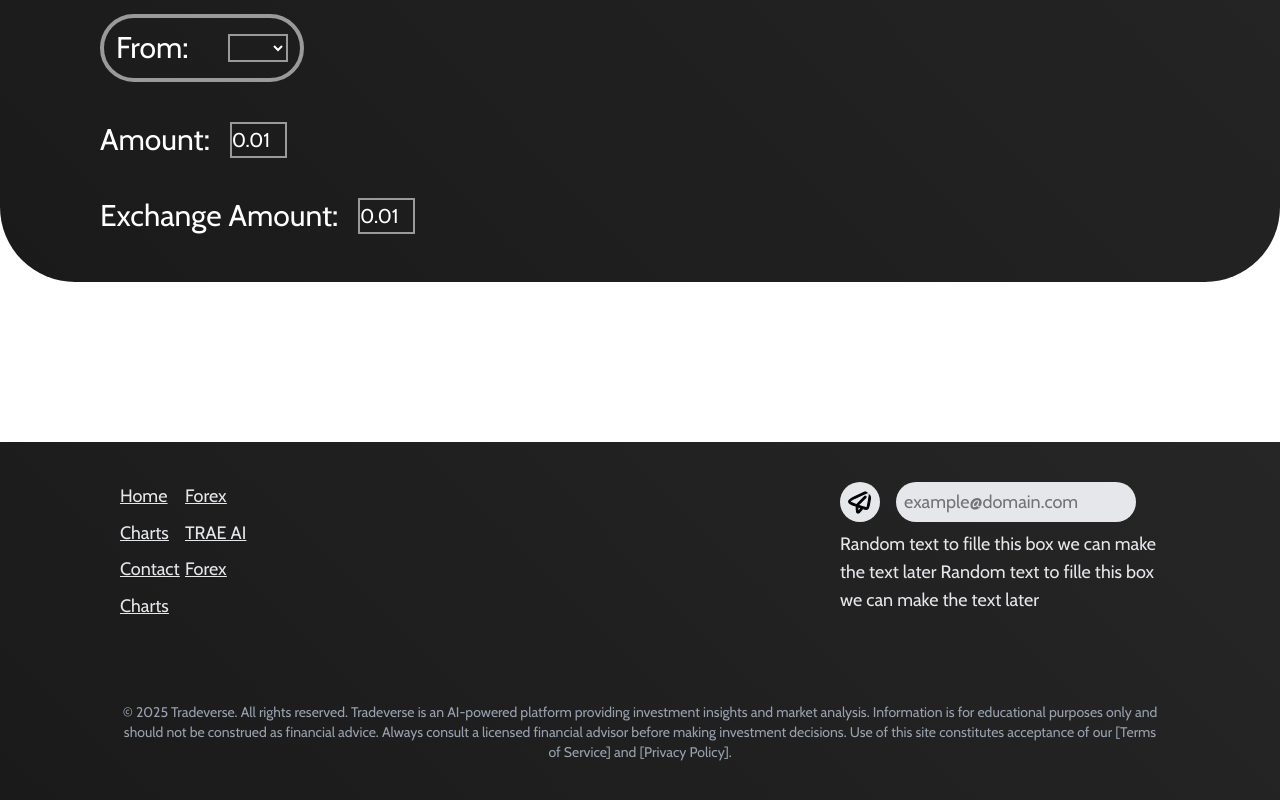
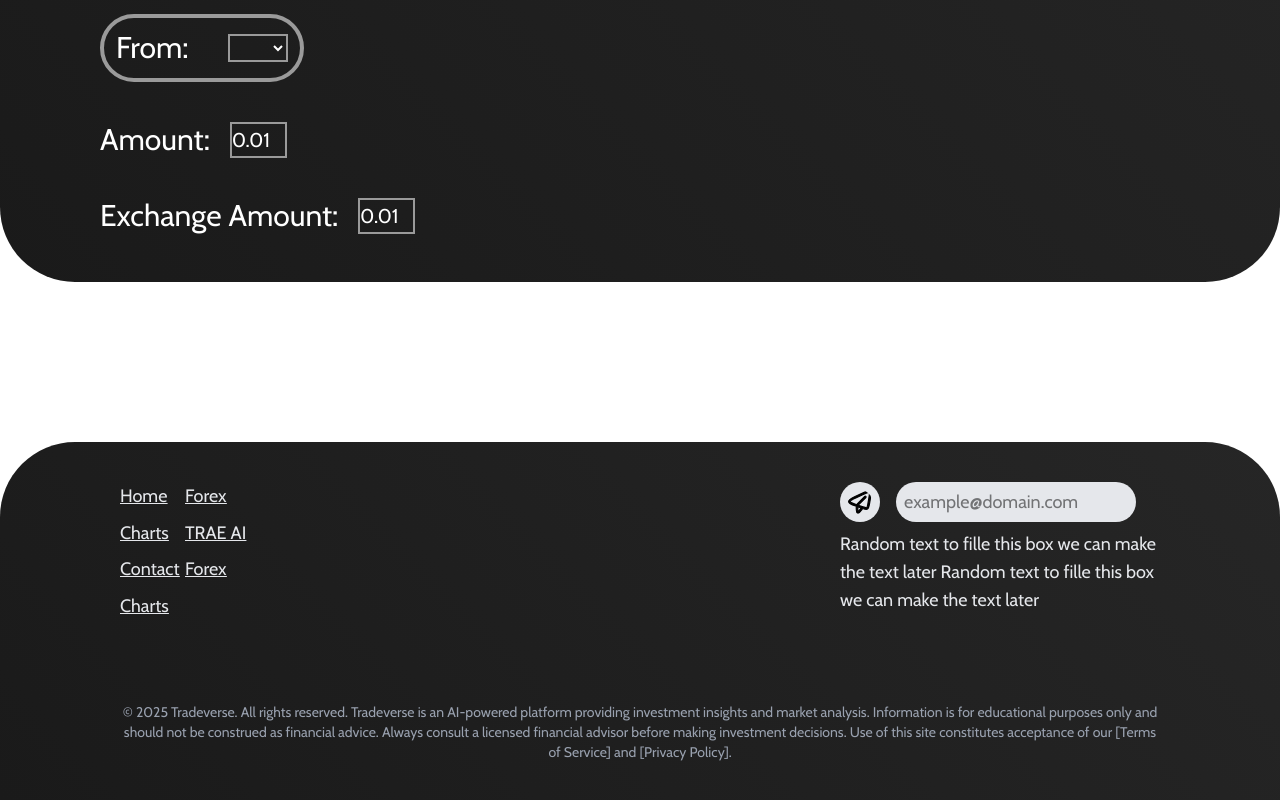
Before and after one commit to Hani-Mahdi/tradeverse-mvp, a Next.js app: page / in a window 1280 px wide. Shown: the part 4038-4838 px from the top of the page. Built offline with nearby package versions, Linux system fonts and the light colour scheme.

Commit message:
corner fix

```diff
--- a/app/components/Footer.tsx
+++ b/app/components/Footer.tsx
@@ -34,8 +34,8 @@ const Footer = () => {
   ]
   return (
     <>
-    <div className='w-screen flex flex-col items-center gradient-bg h-90 mt-40 px-30 py-10'>
-      <div className="w-full text-gray-200 text-lg h-80 rounded-tl-[75px] rounded-tr-[75px] grid grid-cols-2">
+    <div className='w-screen flex flex-col items-center rounded-tl-[75px] rounded-tr-[75px] gradient-bg h-90 mt-40 px-30 py-10'>
+      <div className="w-full text-gray-200 text-lg h-80 grid grid-cols-2">
       <div className="h-full">
         <div className='grid grid-cols-2 grid-rows-6 w-1/4 underline h-full'>
         {foot.map((item)=>(
```
